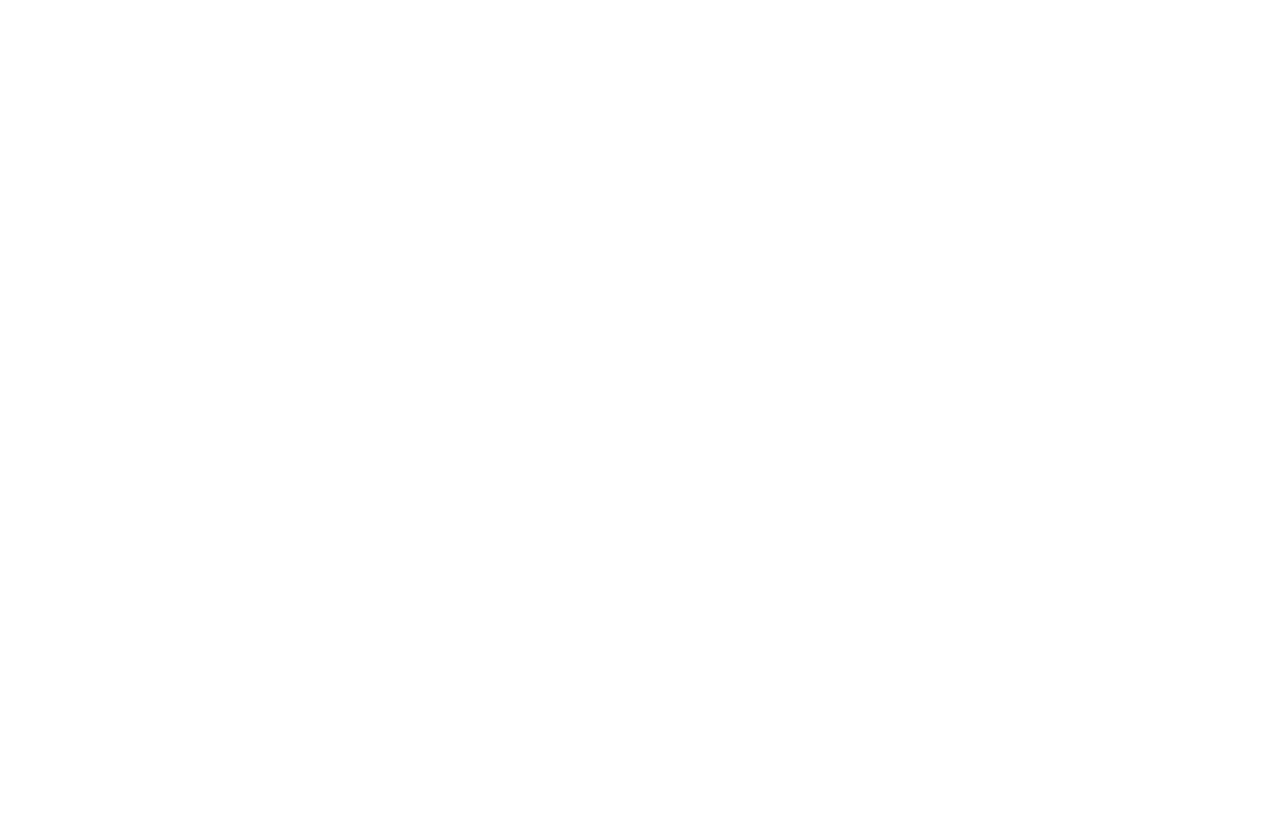
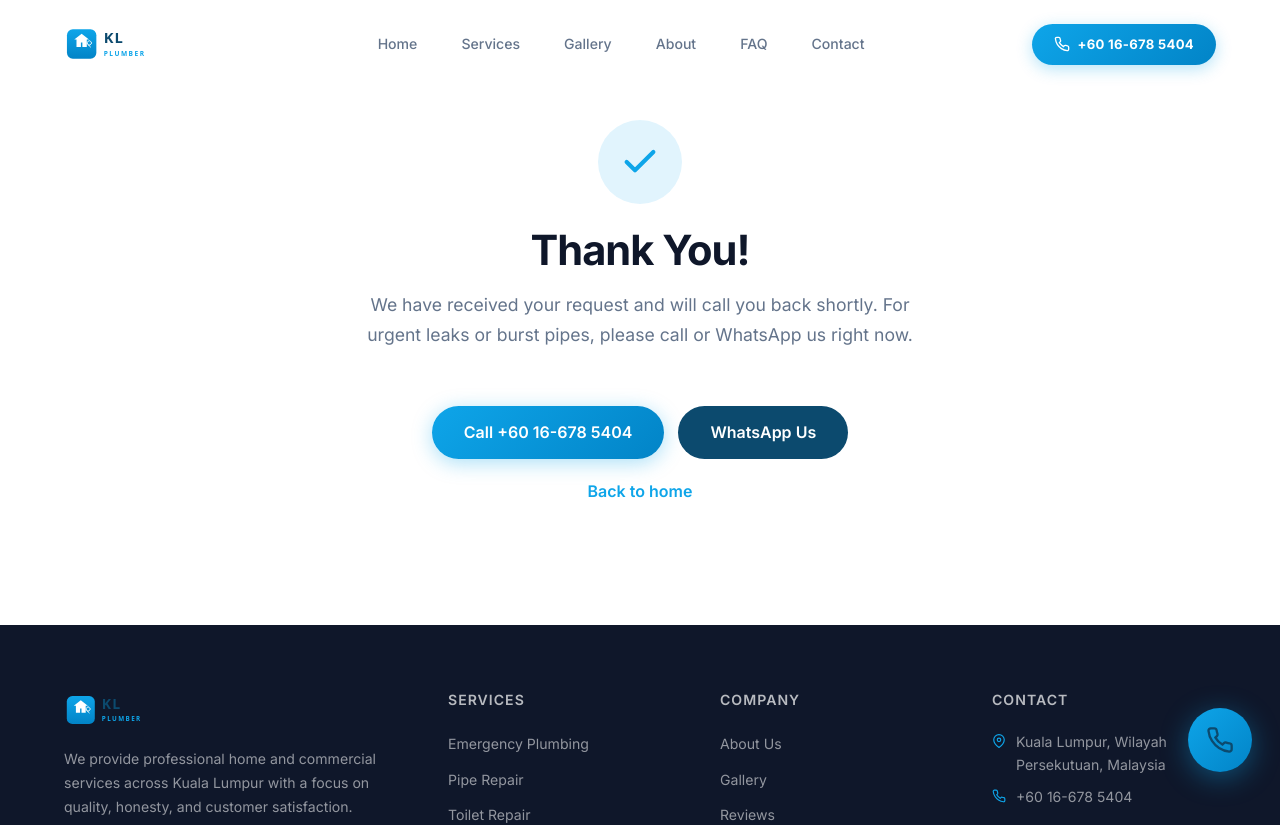
Before and after one commit to kamran45dev/kl-contractor-, a React (Vite) app: page /thank-you in a window 1280 px wide. Before the commit this address had no page. Shown: the top 825 px of the page. Before the commit the page ends 800 px from the top, so only its background shows below. Built offline with nearby package versions, Linux system fonts and the light colour scheme.

Commit message:
Make the contact form submit to a Google Sheet and add a thank-you page for conversion tracking
Co-Authored-By: Claude Sonnet 5.5 <noreply@anthropic.com>

```diff
--- a/public/site-init.js
+++ b/public/site-init.js
@@ -22,6 +22,26 @@ document.addEventListener('click', function (e) {
   }
 }, true);
 
+// Remember the Google Ads click ID so it can be saved with a form enquiry.
+try {
+  var params = new URLSearchParams(window.location.search);
+  var clickId = params.get('gclid') || params.get('gbraid') || params.get('wbraid');
+  if (clickId) sessionStorage.setItem('kl_gclid', clickId);
+} catch { /* storage unavailable */ }
+
+// Count a submitted contact form as a Google Ads conversion (called from the thank-you page).
+// Set FORM_CONVERSION_LABEL to the label of the website conversion action
+// ('send_to': 'AW-18505451192/<label>'); nothing is sent while it is empty.
+var FORM_CONVERSION_LABEL = '';
+window.klTrackLead = function () {
+  if (!FORM_CONVERSION_LABEL) return;
+  gtag('event', 'conversion', {
+    send_to: 'AW-18505451192/' + FORM_CONVERSION_LABEL,
+    value: 1.0,
+    currency: 'MYR'
+  });
+};
+
 // Load the Google Fonts stylesheet without blocking first paint
 var fontLink = document.createElement('link');
 fontLink.rel = 'stylesheet';
--- a/src/App.jsx
+++ b/src/App.jsx
@@ -12,6 +12,7 @@ import FAQ from './pages/FAQ'
 import Testimonials from './pages/Testimonials'
 import Privacy from './pages/Privacy'
 import Terms from './pages/Terms'
+import ThankYou from './pages/ThankYou'
 import './styles/global.css'
 
 export default function App() {
@@ -31,6 +32,7 @@ export default function App() {
           <Route path="reviews" element={<Testimonials />} />
           <Route path="privacy-policy" element={<Privacy />} />
           <Route path="terms" element={<Terms />} />
+          <Route path="thank-you" element={<ThankYou />} />
         </Route>
       </Routes>
     </BrowserRouter>
--- a/src/components/ContactForm.css
+++ b/src/components/ContactForm.css
@@ -61,6 +61,29 @@
   min-height: 100px;
 }
 
+.form-hp {
+  position: absolute;
+  left: -9999px;
+  width: 1px;
+  height: 1px;
+  overflow: hidden;
+}
+
+.form-error {
+  margin: 0 0 18px;
+  padding: 12px 16px;
+  border-radius: var(--radius);
+  background: #fef2f2;
+  color: #b91c1c;
+  font-size: 0.9rem;
+  font-weight: 500;
+}
+
+.contact-form button[disabled] {
+  opacity: 0.7;
+  cursor: not-allowed;
+}
+
 @media (max-width: 600px) {
   .contact-form {
     padding: 24px;
--- a/src/components/ContactForm.jsx
+++ b/src/components/ContactForm.jsx
@@ -1,36 +1,117 @@
+import { useState } from 'react'
+import { useNavigate } from 'react-router-dom'
+import { contactInfo } from '../data/services'
+import { LEADS_ENDPOINT } from '../data/leads'
 import './ContactForm.css'
 
+const SERVICES = {
+  emergency: 'Emergency Plumbing',
+  repairs: 'Repairs & Installation',
+  renovation: 'Renovation & Painting',
+  waterproofing: 'Waterproofing',
+  drainage: 'Drainage & Water Pressure',
+  other: 'Other',
+}
+
+function readClickId() {
+  try {
+    return sessionStorage.getItem('kl_gclid') || ''
+  } catch {
+    return ''
+  }
+}
+
 export default function ContactForm() {
+  const navigate = useNavigate()
+  const [status, setStatus] = useState('idle')
+  const [error, setError] = useState('')
+
+  async function handleSubmit(e) {
+    e.preventDefault()
+    if (status === 'sending') return
+    const form = e.currentTarget
+    const data = new FormData(form)
+
+    // Honeypot: real visitors never see or fill this field.
+    if (data.get('website')) return
+
+    const phone = String(data.get('phone') || '').trim()
+    if (!/^\+?[0-9][0-9\s-]{6,16}$/.test(phone)) {
+      setStatus('error')
+      setError('Please enter a valid phone number so we can call you back.')
+      return
+    }
+    if (!LEADS_ENDPOINT) {
+      setStatus('error')
+      setError(`We could not send your request just now. Please call or WhatsApp us on ${contactInfo.phone}.`)
+      return
+    }
+
+    const body = new URLSearchParams({
+      name: String(data.get('name') || '').trim(),
+      phone,
+      service: SERVICES[data.get('service')] || String(data.get('service') || ''),
+      message: String(data.get('message') || '').trim(),
+      page: window.location.href,
+      clickId: readClickId(),
+    })
+
+    setStatus('sending')
+    setError('')
+    try {
+      // Apps Script answers with a redirect, so the response is opaque: no error means it was sent.
+      await fetch(LEADS_ENDPOINT, { method: 'POST', mode: 'no-cors', body })
+      try {
+        sessionStorage.setItem('kl_lead_pending', '1')
+      } catch {
+        /* storage unavailable: the thank-you page still shows */
+      }
+      navigate('/thank-you')
+    } catch {
+      setStatus('error')
+      setError(`We could not send your request. Please call or WhatsApp us on ${contactInfo.phone}.`)
+    }
+  }
+
   return (
-    <form className="contact-form" onSubmit={e => e.preventDefault()}>
+    <form className="contact-form" onSubmit={handleSubmit} noValidate>
       <div className="form-row">
         <div className="form-group">
           <label htmlFor="name">Full Name *</label>
-          <input type="text" id="name" required placeholder="Your full name" />
+          <input type="text" id="name" name="name" required autoComplete="name" placeholder="Your full name" />
         </div>
         <div className="form-group">
           <label htmlFor="phone">Phone Number *</label>
-          <input type="tel" id="phone" required placeholder="e.g. 012-345 6789" />
+          <input type="tel" id="phone" name="phone" required autoComplete="tel" inputMode="tel" placeholder="e.g. 012-345 6789" />
         </div>
       </div>
       <div className="form-group">
         <label htmlFor="service">Service Needed *</label>
-        <select id="service" required>
+        <select id="service" name="service" required defaultValue="">
           <option value="">Select a service...</option>
-          <option value="emergency">Emergency Plumbing</option>
-          <option value="repairs">Repairs & Installation</option>
-          <option value="renovation">Renovation & Painting</option>
-          <option value="waterproofing">Waterproofing</option>
-          <option value="drainage">Drainage & Water Pressure</option>
-          <option value="other">Other</option>
+          {Object.entries(SERVICES).map(([value, label]) => (
+            <option key={value} value={value}>{label}</option>
+          ))}
         </select>
       </div>
       <div className="form-group">
         <label htmlFor="message">Message</label>
-        <textarea id="message" rows="4" placeholder="Describe your issue..."></textarea>
+        <textarea id="message" name="message" rows="4" placeholder="Describe your issue..."></textarea>
       </div>
-      <button type="submit" className="btn btn-primary" style={{ width: '100%', justifyContent: 'center' }}>
-        Send Message
+      <div className="form-hp" aria-hidden="true">
+        <label htmlFor="website">Leave this field empty</label>
+        <input type="text" id="website" name="website" tabIndex="-1" autoComplete="off" />
+      </div>
+      {status === 'error' && (
+        <p className="form-error" role="alert">{error}</p>
+      )}
+      <button
+        type="submit"
+        className="btn btn-primary"
+        style={{ width: '100%', justifyContent: 'center' }}
+        disabled={status === 'sending'}
+      >
+        {status === 'sending' ? 'Sending...' : 'Send Message'}
       </button>
     </form>
   )
--- /dev/null
+++ b/src/data/leads.js
@@ -0,0 +1,3 @@
+// Google Apps Script web app that appends each enquiry to the Google Sheet.
+// Leave empty until the script is deployed; the form then asks people to call or WhatsApp instead.
+export const LEADS_ENDPOINT = ''
--- /dev/null
+++ b/src/pages/ThankYou.css
@@ -0,0 +1,36 @@
+.thankyou-box {
+  max-width: 640px;
+  margin: 0 auto;
+  text-align: center;
+}
+
+.thankyou-icon {
+  width: 84px;
+  height: 84px;
+  margin: 0 auto 24px;
+  border-radius: 50%;
+  display: flex;
+  align-items: center;
+  justify-content: center;
+  background: rgba(14, 165, 233, 0.12);
+  color: var(--accent);
+}
+
+.thankyou-box .section-subtitle {
+  margin-left: auto;
+  margin-right: auto;
+}
+
+.thankyou-actions {
+  display: flex;
+  flex-wrap: wrap;
+  gap: 14px;
+  justify-content: center;
+  margin: 32px 0 20px;
+}
+
+.thankyou-home {
+  display: inline-block;
+  color: var(--accent);
+  font-weight: 600;
+}
--- /dev/null
+++ b/src/pages/ThankYou.jsx
@@ -0,0 +1,50 @@
+import { useEffect } from 'react'
+import { Link } from 'react-router-dom'
+import { contactInfo } from '../data/services'
+import './ThankYou.css'
+
+export default function ThankYou() {
+  useEffect(() => {
+    const previousTitle = document.title
+    document.title = 'Thank You | KL Plumber'
+    const robots = document.createElement('meta')
+    robots.name = 'robots'
+    robots.content = 'noindex'
+    document.head.appendChild(robots)
+
+    // Count the conversion once, and only right after a real form submission.
+    let pending = false
+    try {
+      pending = sessionStorage.getItem('kl_lead_pending') === '1'
+      if (pending) sessionStorage.removeItem('kl_lead_pending')
+    } catch {
+      pending = false
+    }
+    if (pending && typeof window.klTrackLead === 'function') window.klTrackLead()
+
+    return () => {
+      document.title = previousTitle
+      robots.remove()
+    }
+  }, [])
+
+  return (
+    <section className="section thankyou" style={{ paddingTop: 120 }}>
+      <div className="container thankyou-box">
+        <div className="thankyou-icon" aria-hidden="true">
+          <svg width="40" height="40" viewBox="0 0 24 24" fill="none" stroke="currentColor" strokeWidth="2.5" strokeLinecap="round" strokeLinejoin="round"><polyline points="20 6 9 17 4 12" /></svg>
+        </div>
+        <h1 className="section-title">Thank You!</h1>
+        <p className="section-subtitle">
+          We have received your request and will call you back shortly.
+          For urgent leaks or burst pipes, please call or WhatsApp us right now.
+        </p>
+        <div className="thankyou-actions">
+          <a href={`tel:${contactInfo.phoneRaw}`} className="btn btn-primary">Call {contactInfo.phone}</a>
+          <a href={contactInfo.whatsappLink} className="btn btn-dark" target="_blank" rel="noopener noreferrer">WhatsApp Us</a>
+        </div>
+        <Link to="/" className="thankyou-home">Back to home</Link>
+      </div>
+    </section>
+  )
+}
```
Also changed, not shown: vercel.json.
